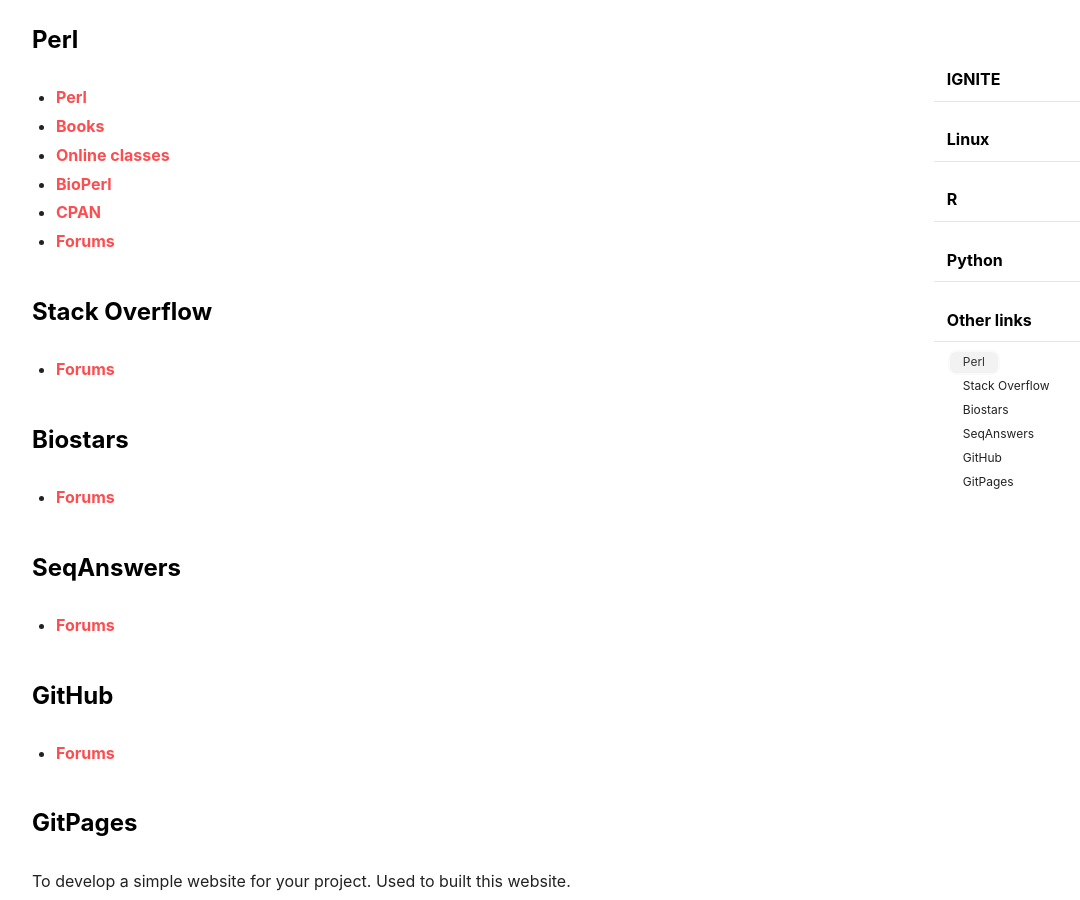
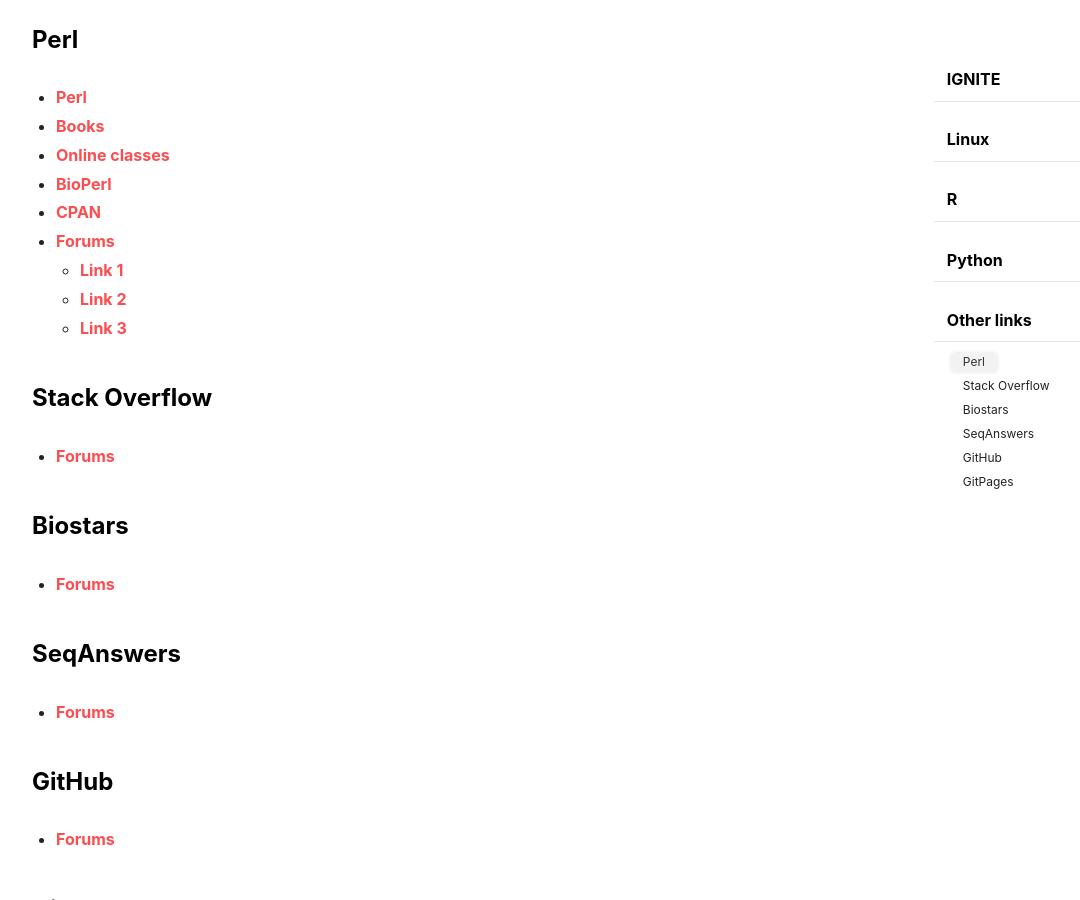
Before and after one commit to itn-ignite/ESRs-Programming-and-Bioinformatics-Workshop, a Jekyll site: the page built from docs/ulinks.md, in a window 1280 px wide and 900 px high, scrolled down 2022 px. Shown: the whole window, without its empty margins (71-1151 px from the left). Built offline with Jekyll 4.4.1, drawn with Linux system fonts in a browser that asks for light colours; nearby versions of some CDN libraries.

Commit message:
Update ulinks.md

```diff
--- a/docs/ulinks.md
+++ b/docs/ulinks.md
@@ -66,6 +66,9 @@ More updates and links coming soon. Stay tuned!
 - [BioPerl](https://bioperl.org/)
 - [CPAN](https://www.cpan.org/)
 - [Forums]()
+    - [Link 1](https://www.perl.org/community.html)
+    - [Link 2](http://perlguru.com/)
+    - [Link 3](https://www.perlmonks.org/?)
 
 ### Stack Overflow
 - [Forums](https://stackoverflow.com/)
```
